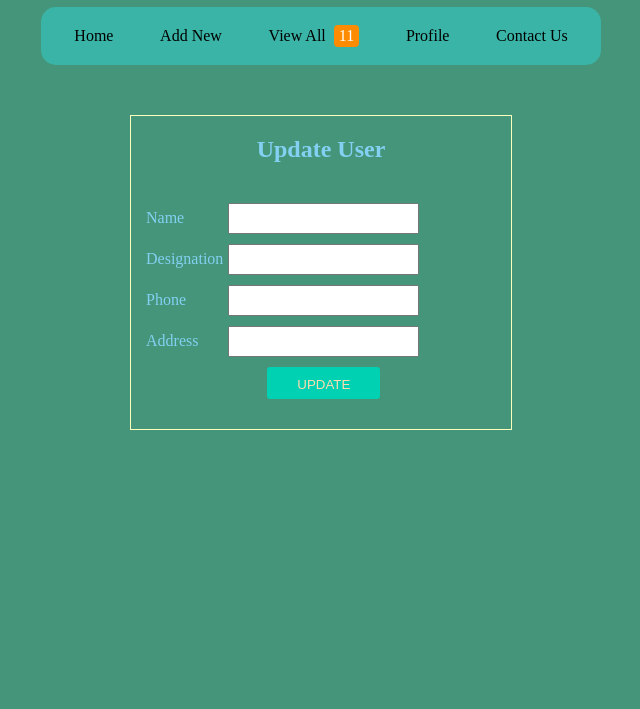
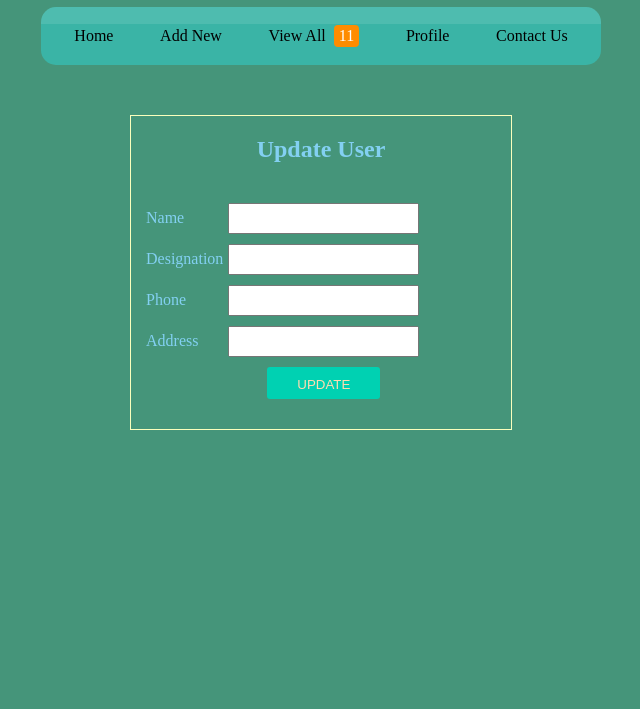
Before and after one commit to KevinBritten/front-end-test-1, a plain HTML site: page index.html in a window 1280 px wide. Shown: the part 91-800 px from the top of the page, without its empty margins (319-959 px from the left). Drawn offline with Linux system fonts and the light colour scheme.

Commit message:
add gradient to nav

```diff
--- a/style.css
+++ b/style.css
@@ -15,7 +15,8 @@ h2 {
 }
 
 nav {
-  background-color: #3ab4a6;
+  /* background-color: #3ab4a6; */
+  background: linear-gradient(to bottom, #4ebcaf 30%, #3ab4a6 30%);
   border-radius: 15px;
   padding: 20px 10px;
   display: grid;
@@ -23,6 +24,7 @@ nav {
   grid-template-rows: auto auto;
   margin: 0 auto 50px;
   max-width: 540px;
+  box-shadow: #4ebcaf;
 }
 a {
   margin: 0 10px 10px;
```
